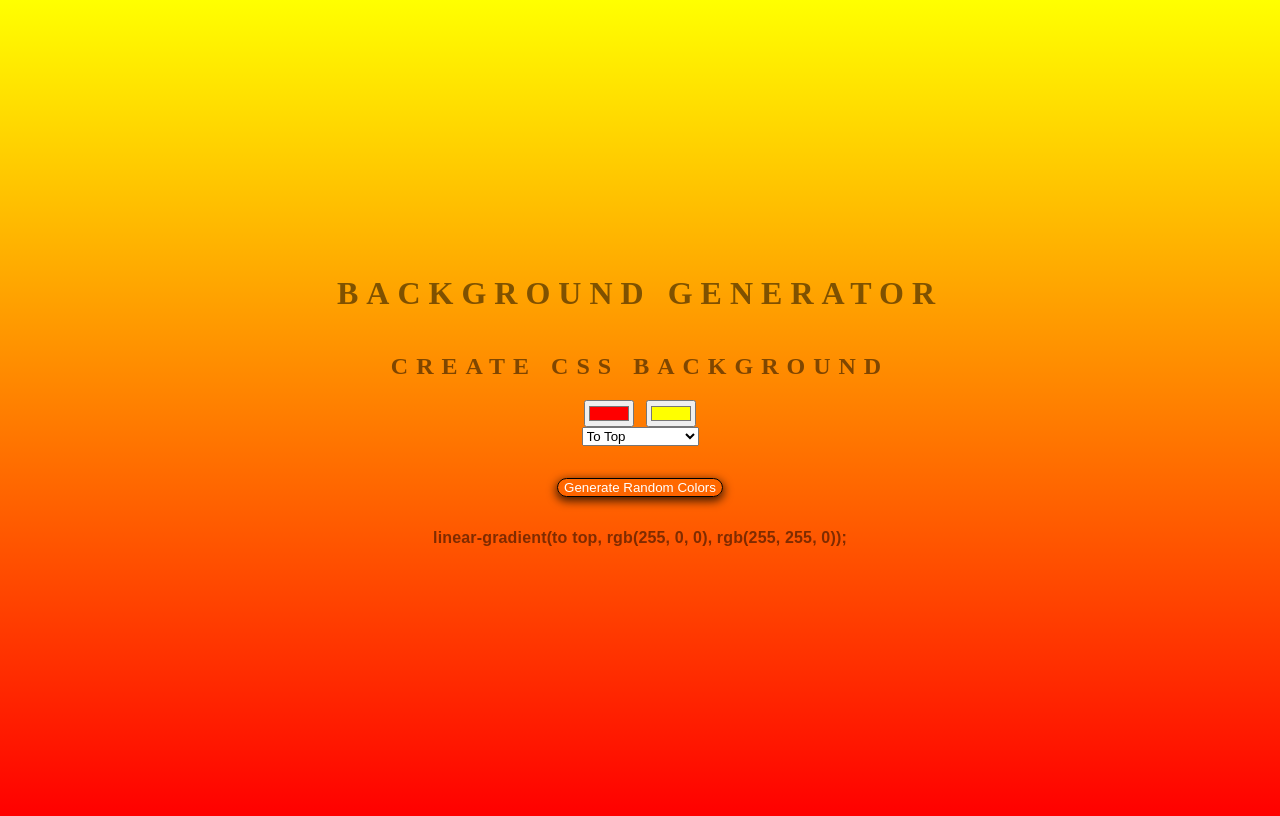
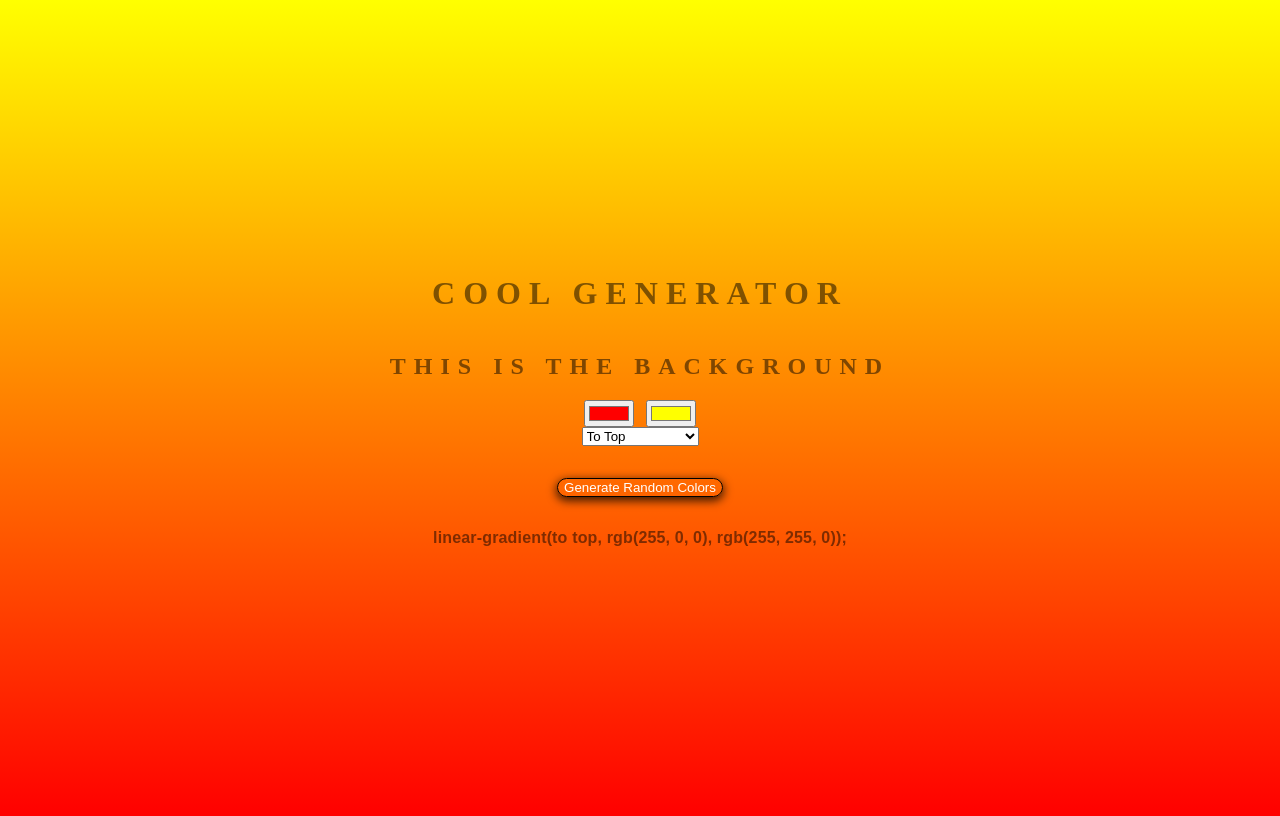
Before and after one commit to minzhoudu/Gradient-Background-Generator, a plain HTML site: page index.html in a window 1280 px wide. Drawn offline with Linux system fonts and the light colour scheme.

Commit message:
changing H2

```diff
--- a/index.html
+++ b/index.html
@@ -9,8 +9,8 @@
 </head>
 
 <body class="gradient">
-    <h1>Background Generator</h1>
-    <h2>Create CSS Background</h2>
+    <h1>COOL Generator</h1>
+    <h2>This is the background</h2>
     <div>
         <input class="clr1" type="color" name="color1" value="#ff0000">
         <input class="clr2" type="color" name="color2" value="#ffff00">
```
